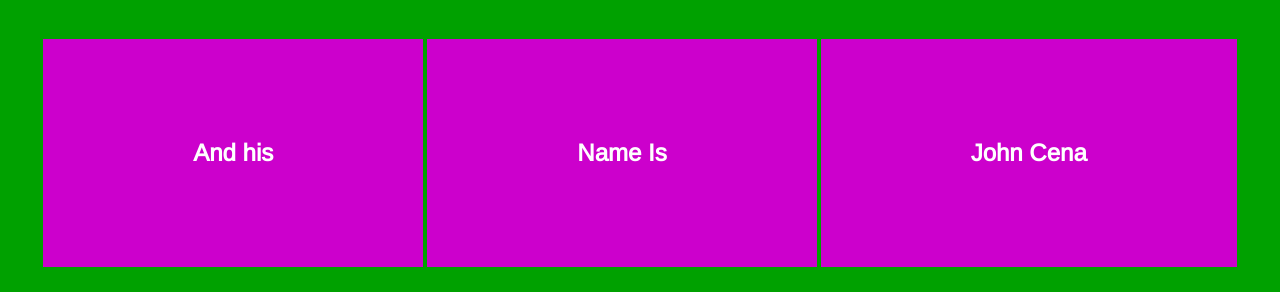
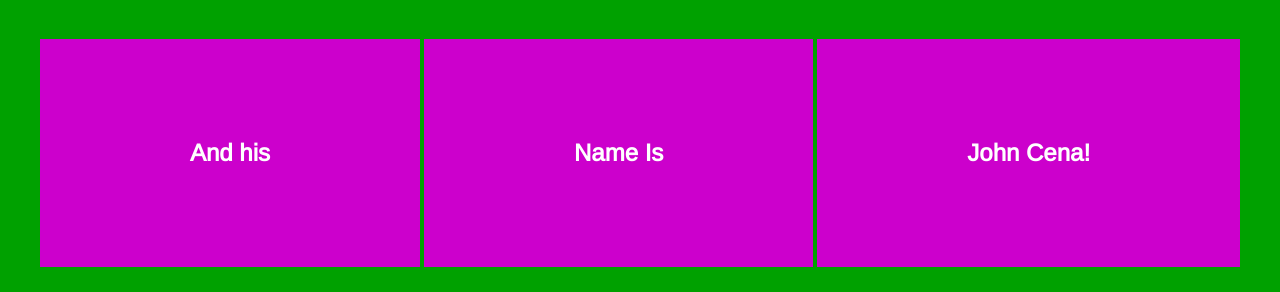
Before and after one commit to nguyenbrian/john-cenas-personal-website, a plain HTML site: page index.html in a window 1280 px wide. Shown: the part 1047-1339 px from the top of the page. Drawn offline with nearby package versions, Linux system fonts and the light colour scheme.

Commit message:
grammatical errors

```diff
--- a/index.html
+++ b/index.html
@@ -16,7 +16,7 @@
     <h1 class="project-title">Projects</h1>
     <h2 class="item">And his</h2>
     <h2 class="item">Name Is</h2>
-    <h2 class="item">John Cena</h2>
+    <h2 class="item">John Cena!</h2>
     <audio id="dududu" loop autoplay>
         <source src="johncena.mp3" type="audio/mpeg">
     </audio>
```
